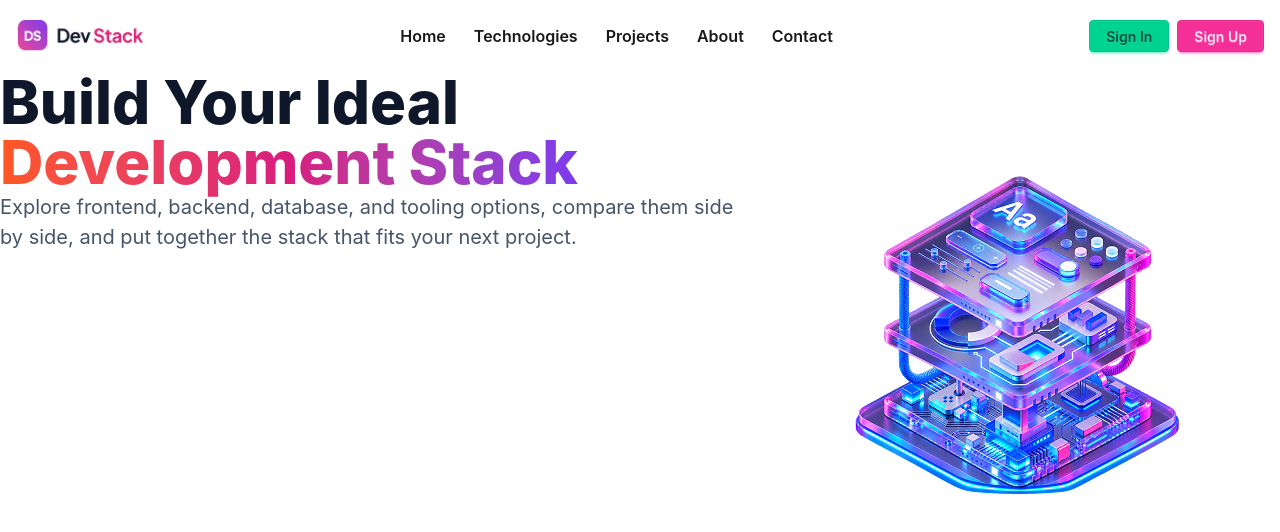
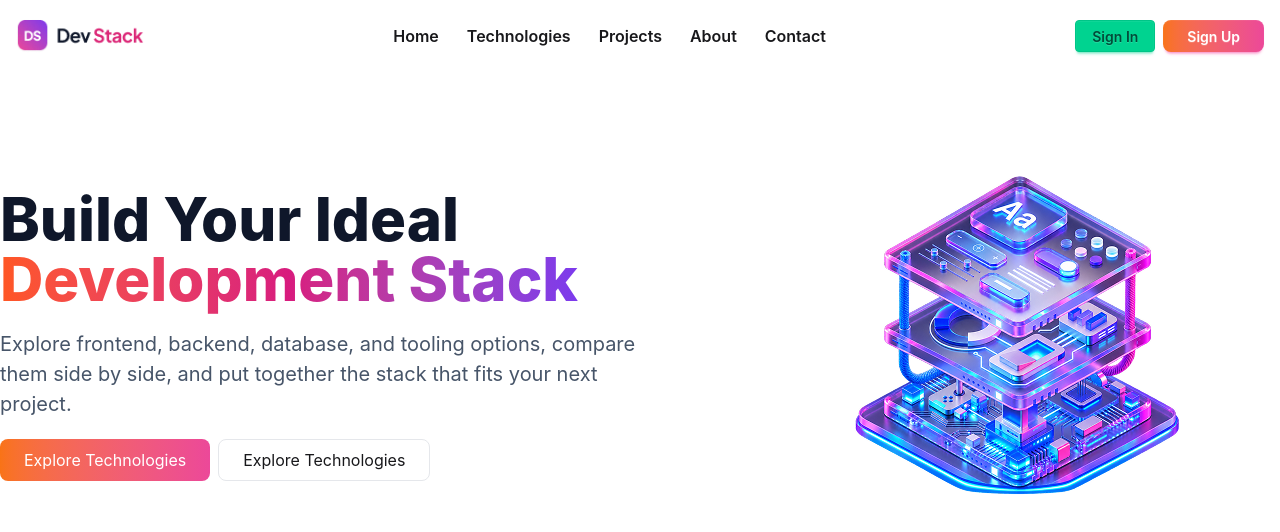
Before and after one commit to maruf-naem/technologies, a React (Vite) app: page / in a window 1280 px wide. Shown: the top 532 px of the page. Built offline with nearby package versions, Linux system fonts and the light colour scheme.

Commit message:
Second Commite

```diff
--- a/src/Hero Component/Home.tsx
+++ b/src/Hero Component/Home.tsx
@@ -2,21 +2,22 @@ import heroImage from '../assets/banner-stack.png'
 const Home = () => {
     return (
         <div className="container m-auto">
-            <div className="flex justify-between">
-                <div>
+            <div className="flex justify-between items-center">
+                <div className='flex flex-col gap-5 w-[50%]'>
                     <h1 className='text-[#0F172A] text-6xl font-extrabold'>Build Your Ideal<br></br>
-                        <span className="bg-gradient-to-r from-[#FF5722] via-[#D81B7E] to-[#7C3AED] bg-clip-text text-transparent">Development Stack</span>
+                        <span className="bg-linear-to-r from-[#FF5722] via-[#D81B7E] to-[#7C3AED] bg-clip-text text-transparent">Development Stack</span>
                     </h1>
                     <p className='text-[#475569] text-[20px]'>
                         Explore frontend, backend, database, and tooling options,
                         compare them side by side, and put together the stack that fits your
                         next project.
                     </p>
-                    <div>
-
+                    <div className='flex gap-2'>
+                        <button className='bg-linear-to-r from-[#F97316]  to-[#EC4899] text-white py-2 px-6 rounded-lg cursor-pointer'>Explore Technologies</button>
+                        <button className='py-2 px-6 rounded-lg border border-[#E5E7EB] cursor-pointer'>Explore Technologies</button>
                     </div>
                 </div>
-                <img src={heroImage} alt="" />
+                <img src={heroImage} alt=""/>
             </div>
         </div>
     );
--- a/src/Nav Component/Nav.tsx
+++ b/src/Nav Component/Nav.tsx
@@ -16,8 +16,8 @@ const Nav = () => {
                     <li>Contact</li>
                 </ul>
                 <div className='flex gap-2'>
-                    <button className="btn btn-success h-8">Sign In</button>
-                    <button className="btn btn-secondary h-8">Sign Up</button>
+                    <button className="btn btn-success h-8 ">Sign In</button>
+                    <button className="btn btn-secondary h-8 bg-linear-to-r from-[#F97316]  to-[#EC4899] text-white py-2 px-6 rounded-lg cursor-pointer border-0">Sign Up</button>
                 </div>
             </nav>
         </div>
```
